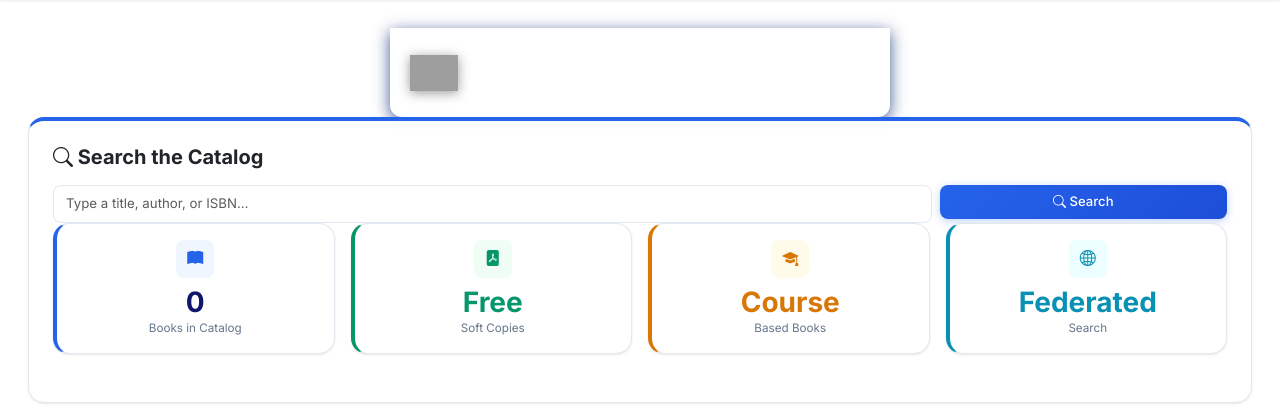
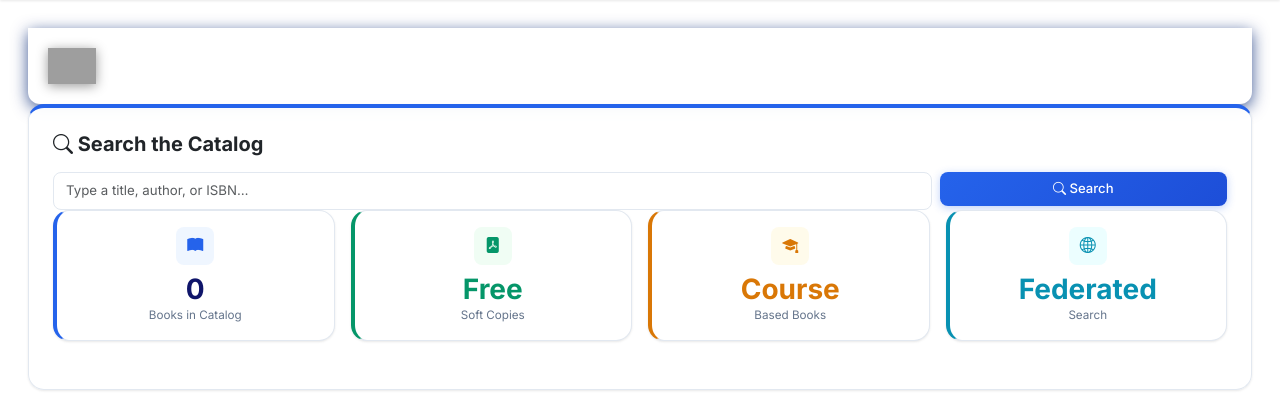
Before and after one commit to Jk70711/msict-olms, a Django app: page / in a window 1280 px wide. Shown: the part 56-476 px from the top of the page. Run offline with Django 4.2, Linux system fonts and the light colour scheme; data that the repository does not hold is empty; grey boxes are pictures that could not be loaded.

Commit message:
update about home

```diff
--- a/templates/public/home.html
+++ b/templates/public/home.html
@@ -153,7 +153,7 @@
     display: flex;
     align-items: center;
     gap: 12px;
-    width: 500px;
+    width: 100%px;
     margin: 0 auto;
     text-align: center;
   }
@@ -171,11 +171,14 @@
     line-height: 1.25;
     margin: 0;
     color: white;
+    text-align: left;
   }
   .welcome-banner .wb-sub {
     font-size: .82rem;
     opacity: .7;
     margin: 0;
+    text-align: center;
+
   }
 
   /* Live search dropdown */
```
